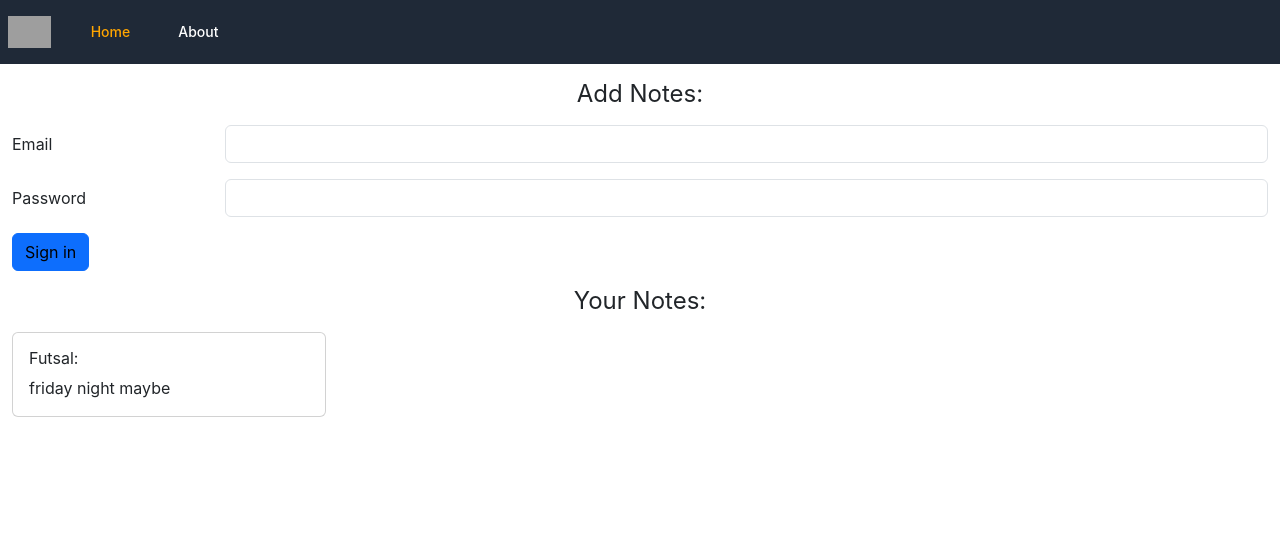
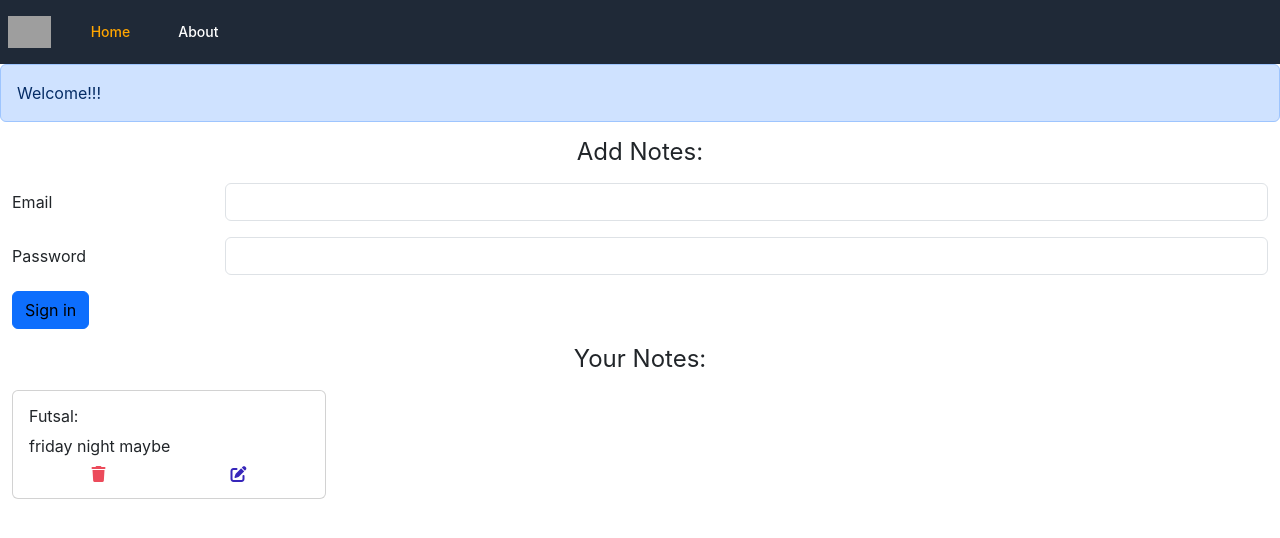
Before and after one commit to Niiischal/React-NoteApplication, a React (Create React App) app in the folder inotes/: page / in a window 1280 px wide. Shown: the top 538 px of the page. Built offline with nearby package versions, Linux system fonts and the light colour scheme; grey boxes are pictures that could not be loaded.

Commit message:
adding edit delete font and using alert

```diff
--- a/inotes/public/index.html
+++ b/inotes/public/index.html
@@ -42,5 +42,6 @@
       To create a production bundle, use `npm run build` or `yarn build`.
     -->
     <script src="https://cdn.jsdelivr.net/npm/bootstrap@5.3.0/dist/js/bootstrap.bundle.min.js" integrity="sha384-geWF76RCwLtnZ8qwWowPQNguL3RmwHVBC9FhGdlKrxdiJJigb/j/68SIy3Te4Bkz" crossorigin="anonymous"></script>
+    <script src="https://kit.fontawesome.com/ca257bdad0.js" crossorigin="anonymous"></script>
   </body>
 </html>
--- a/inotes/src/App.js
+++ b/inotes/src/App.js
@@ -1,6 +1,7 @@
 import { Route, BrowserRouter as Router, Routes } from "react-router-dom";
 import './App.css';
 import About from './components/About';
+import Alert from "./components/Alert";
 import Home from './components/Home';
 import Navbar from './components/Navbar';
 import NoteState from "./context/notes/NoteState";
@@ -11,6 +12,7 @@ function App() {
     <NoteState>
     <Router>
     <Navbar/>
+    <Alert message="Welcome!!!"/>
       <Routes>
         <Route exact path="/" element={<Home />} />
         <Route exact path="/about" element={<About />} />
--- /dev/null
+++ b/inotes/src/components/Alert.js
@@ -0,0 +1,13 @@
+import React from "react";
+
+const Alert = (props) => {
+  return (
+    <div>
+      <div class="alert alert-primary" role="alert">
+        {props.message}
+      </div>
+    </div>
+  );
+};
+
+export default Alert;
--- a/inotes/src/components/Home.js
+++ b/inotes/src/components/Home.js
@@ -6,13 +6,13 @@ const Home = () => {
       <h1 style={{textAlign:"center", fontSize:"1.5rem"}}className="my-3">Add Notes: </h1>
       <form>
   <div className="row mb-3">
-    <label for="inputEmail3" className="col-sm-2 col-form-label">Email</label>
+    <label htmlFor="inputEmail3" className="col-sm-2 col-form-label">Email</label>
     <div className="col-sm-10">
       <input type="email" className="form-control" id="inputEmail3"/>
     </div>
   </div>
   <div className="row mb-3">
-    <label for="inputPassword3" className="col-sm-2 col-form-label">Password</label>
+    <label htmlFor="inputPassword3" className="col-sm-2 col-form-label">Password</label>
     <div className="col-sm-10">
       <input type="password" className="form-control" id="inputPassword3"/>
     </div>
--- a/inotes/src/components/NoteItem.js
+++ b/inotes/src/components/NoteItem.js
@@ -8,6 +8,10 @@ const NoteItem = (props) => {
   <div className="card-body">
     <h1 className="card-title"> {note.title}:</h1>
     <p className="card-text">{note.description}</p>
+    <div className=" my-2 mb-0 d-flex justify-content-around">
+    <i className="fa-solid fa-trash mx-5" style={{color: "#ec4b5b"}}></i>
+    <i className="fa-solid fa-pen-to-square mx-5" style={{color: "#3726ba"}}></i>
+    </div>
   </div>
 </div>
     </div>
--- a/inotes/src/index.css
+++ b/inotes/src/index.css
@@ -15,3 +15,7 @@ code {
   font-family: source-code-pro, Menlo, Monaco, Consolas, 'Courier New',
     monospace;
 }
+
+i{
+  cursor: pointer;
+}
```
